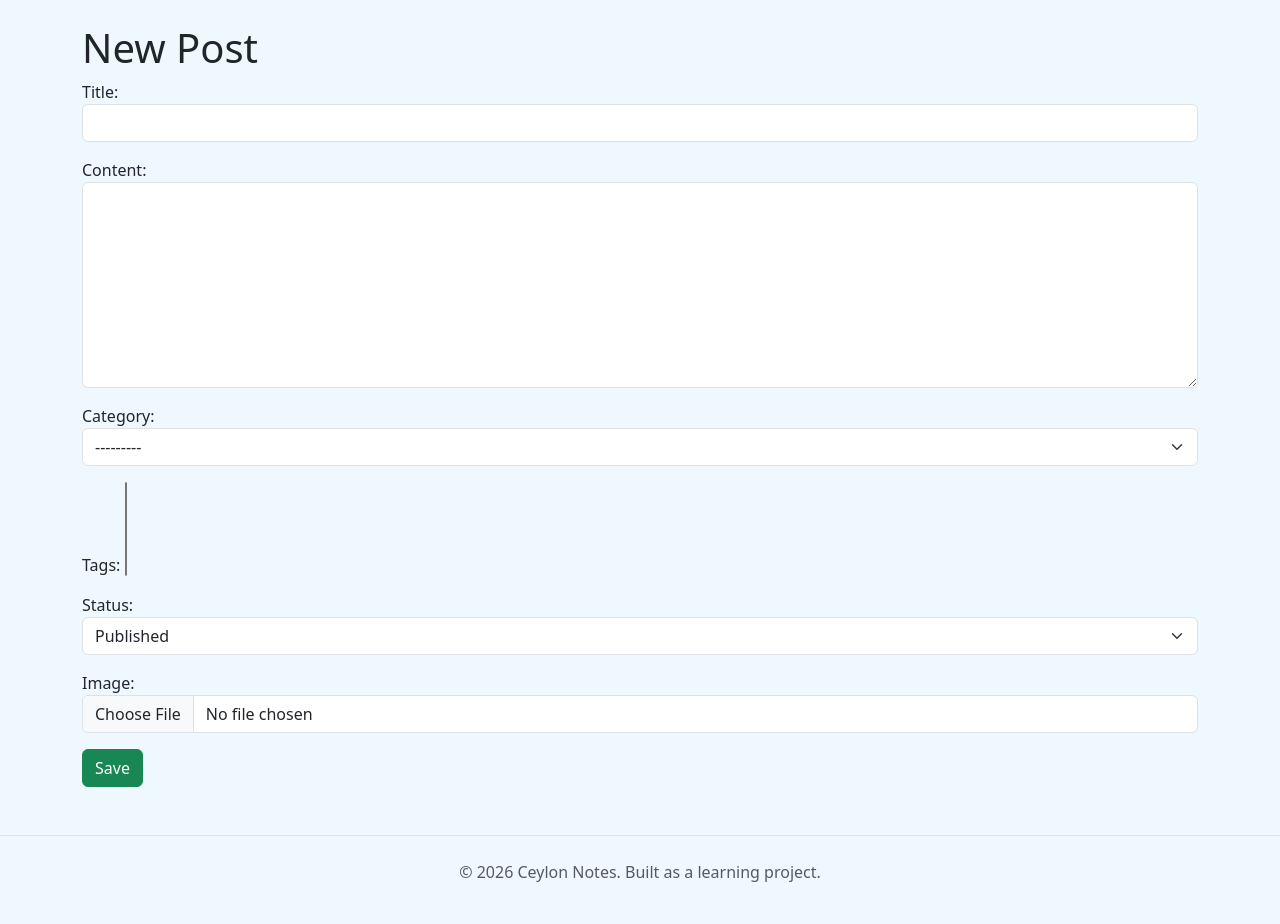
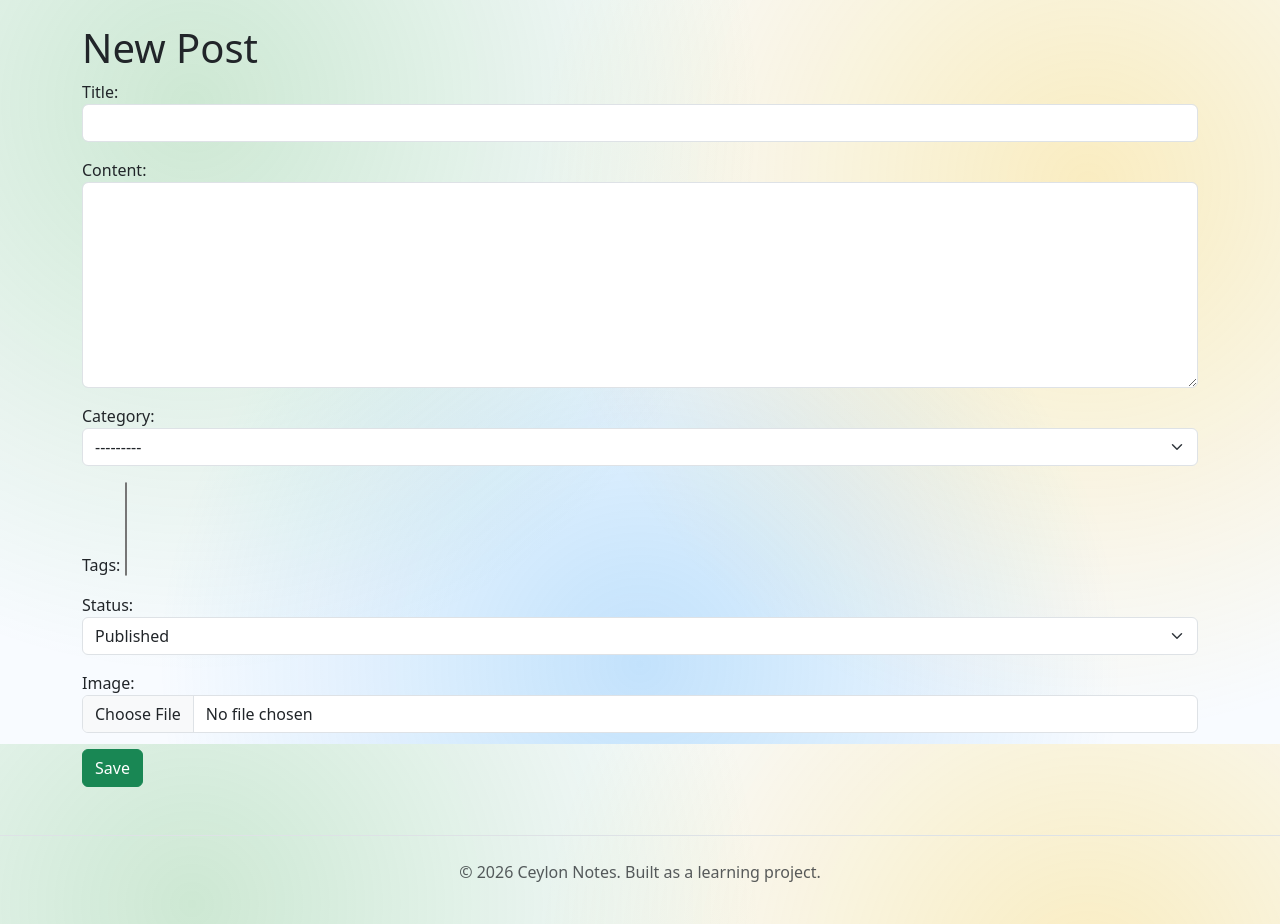
Before and after one commit to Achini20/djangoblog, a Django app: page /post/new/ in a window 1280 px wide. Shown: the part 56-980 px from the top of the page. Run offline with Django 5.2, Linux system fonts and the light colour scheme; the visitor is signed in with stand-in values (Sample User, id 1); data that the repository does not hold is empty.

Commit message:
Improve background styling

```diff
--- a/blog/static/blog/css/style.css
+++ b/blog/static/blog/css/style.css
@@ -1,15 +1,23 @@
-body{
-    background-color: aliceblue;
+body {
+    background:
+        radial-gradient(circle at 15% 20%, rgba(76, 175, 80, 0.25) 0, transparent 45%),
+        radial-gradient(circle at 85% 30%, rgba(255, 193, 7, 0.25) 0, transparent 45%),
+        radial-gradient(circle at 50% 90%, rgba(33, 150, 243, 0.25) 0, transparent 50%),
+        #f8fbff;
+    background-attachment: fixed;
+    min-height: 100vh;
 }
 
 .navbar-brand {
     font-weight: 100;
     letter-spacing: 1px;
 }
+
 .card-img-top {
     height: 200px;
     object-fit: cover;
 }
+
 .hero-title {
     font-size: 2.8rem;
     font-weight: 700;
```
